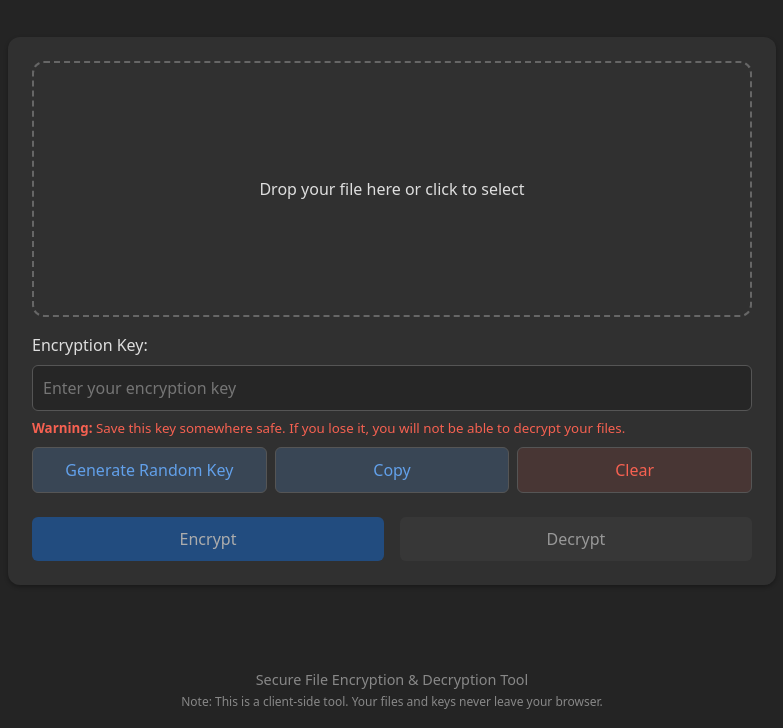
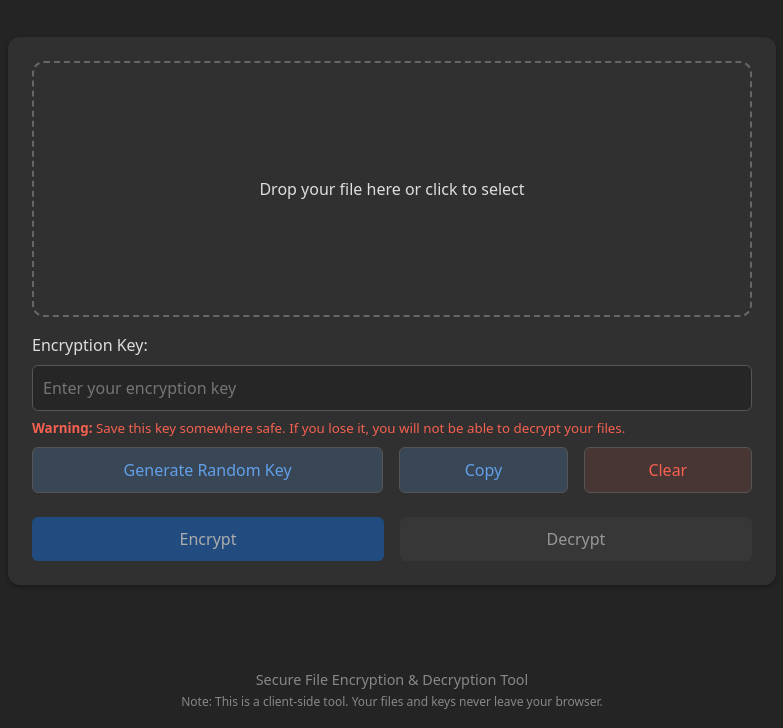
Before and after one commit to ilya-tymoshenko/CryptoApp, a website built with Vite: page frontend/index.html in a window 1280 px wide. Shown: the part 72-800 px from the top of the page, without its empty margins (248-1031 px from the left). Built offline with nearby package versions, Linux system fonts and the light colour scheme.

Commit message:
Adjust button positioning

```diff
--- a/frontend/index.html
+++ b/frontend/index.html
@@ -43,6 +43,7 @@
             <button type="button" id="generateKeyBtn" class="generate-key-btn">
               Generate Random Key
             </button>
+            <div class="key-action-subrow">
               <button
                 type="button"
                 id="copyKeyBtn"
@@ -59,6 +60,7 @@
               >
                 Clear
               </button>
+            </div>
           </div>
         </div>
 
--- a/frontend/src/style.css
+++ b/frontend/src/style.css
@@ -144,16 +144,24 @@ input[type="password"] {
 
 .key-action-row {
   display: flex;
-  justify-content: space-between;
-  align-items: center;
   flex-direction: row;
-  gap: var(--spacing-small);
+  gap: var(--spacing-medium);
   margin-top: var(--spacing-small);
+}
+
+.key-action-subrow {
+  display: flex;
+  flex-direction: row;
+  gap: var(--spacing-medium);
+  min-width: 49%;
+}
+
+.key-action-subrow button {
+  min-width: 0;
 }
 
 .key-action-row button {
   min-width: 140px;
-  flex: 1 1 0;
   padding: 10px 16px;
   margin: 0;
   border-radius: 6px;
```
Lines whose indentation alone changed are shown as unchanged.
